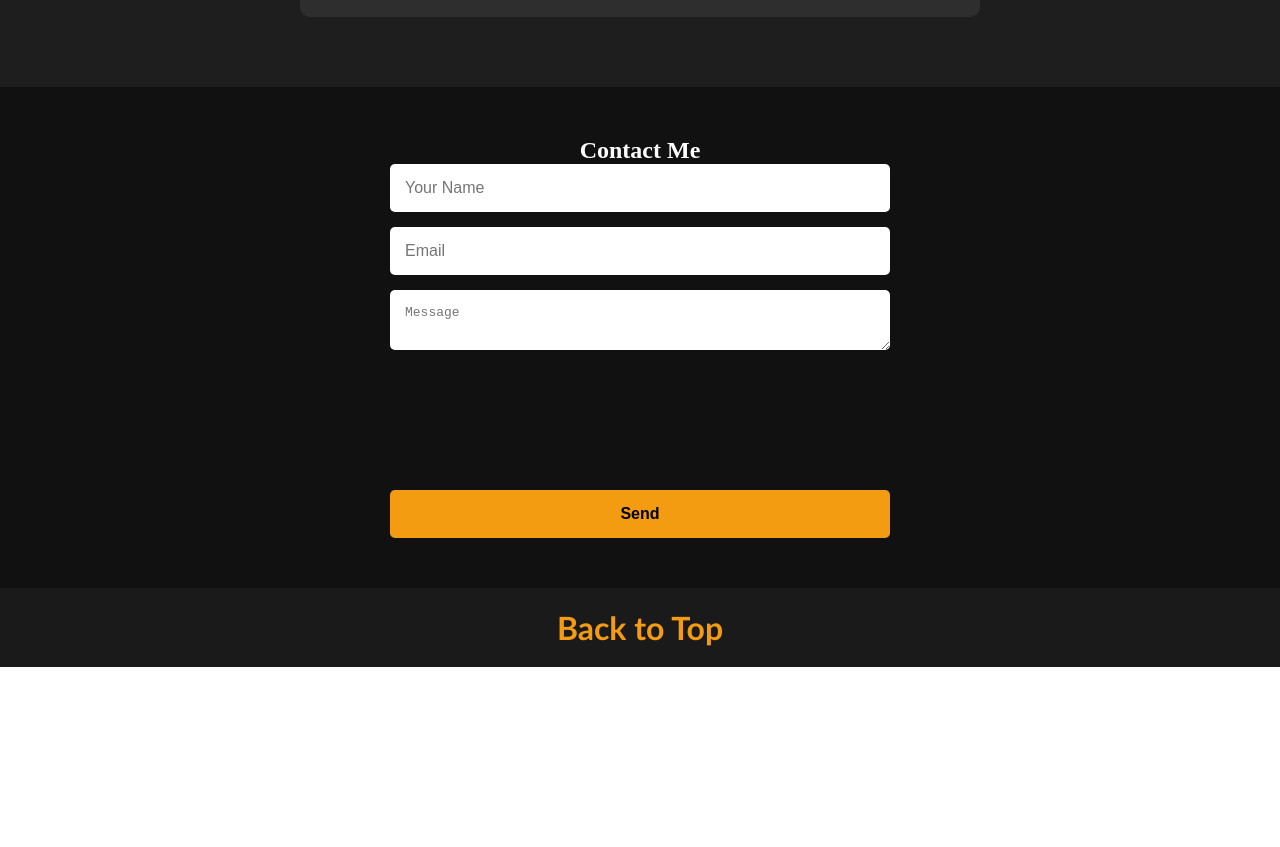
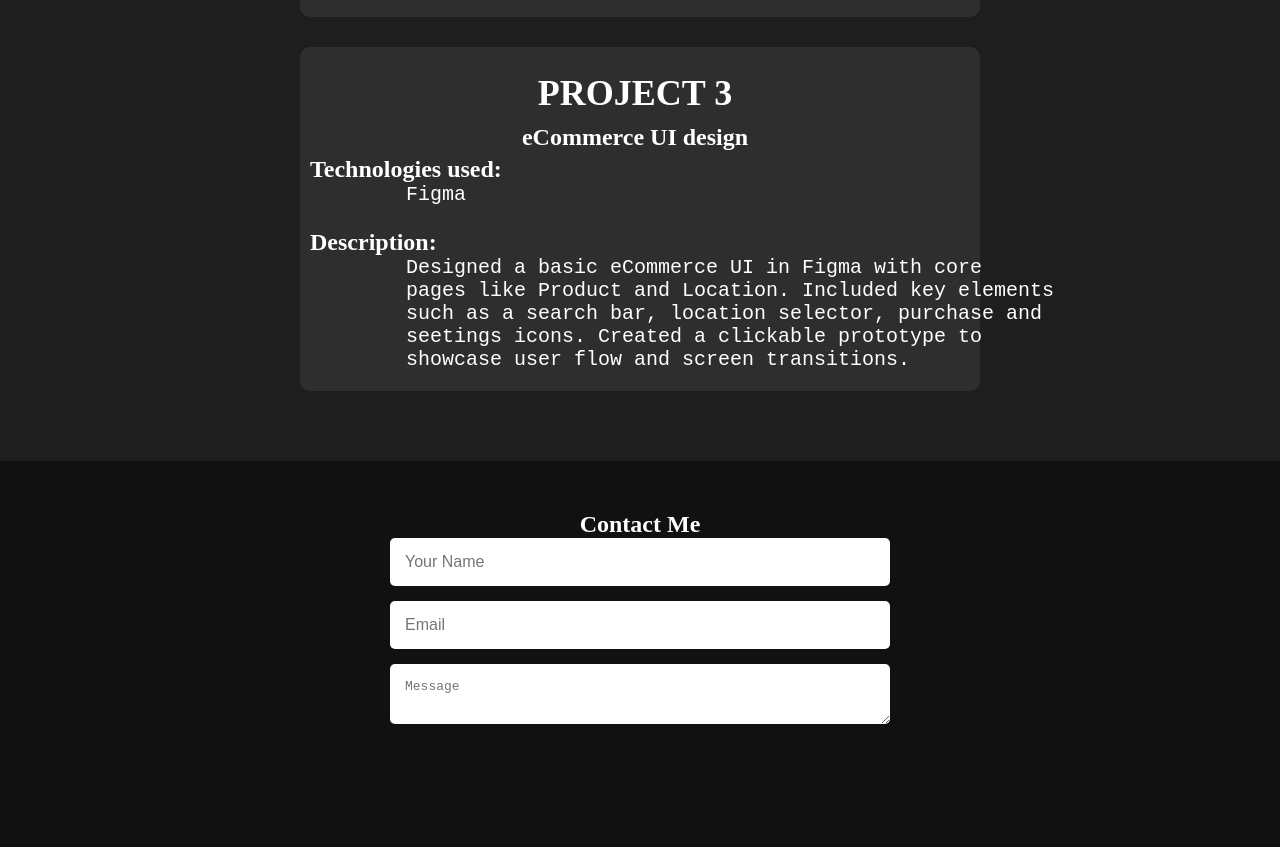
Before and after one commit to K-Gokila-hub/portfolio, a plain HTML site: page index.html in a window 1280 px wide. Shown: the part 1954-2801 px from the top of the page. Before the commit the page ends 2621 px from the top, so only its background shows below. Drawn offline with nearby package versions, Linux system fonts and the light colour scheme.

Commit message:
add third project

```diff
--- a/index.html
+++ b/index.html
@@ -130,6 +130,20 @@ HSC                                       2021-2022
         clean and responsive, providing real-time feedback
         and an interactive user experience.</pre></p>
             </div>
+
+                <div class="project-card">
+                <h1>PROJECT 3</h1>
+                 <h4>eCommerce UI design </h4>
+                 <p><b>Technologies used:</b><br><pre>
+        Figma
+         </pre></p>
+                 <p><b>Description:</b><br><pre>
+        Designed a basic eCommerce UI in Figma with core
+        pages like Product and Location. Included key elements
+        such as a search bar, location selector, purchase and
+        seetings icons. Created a clickable prototype to
+        showcase user flow and screen transitions.</pre></p>
+             </div>
            </center>
         </section>
 
```
